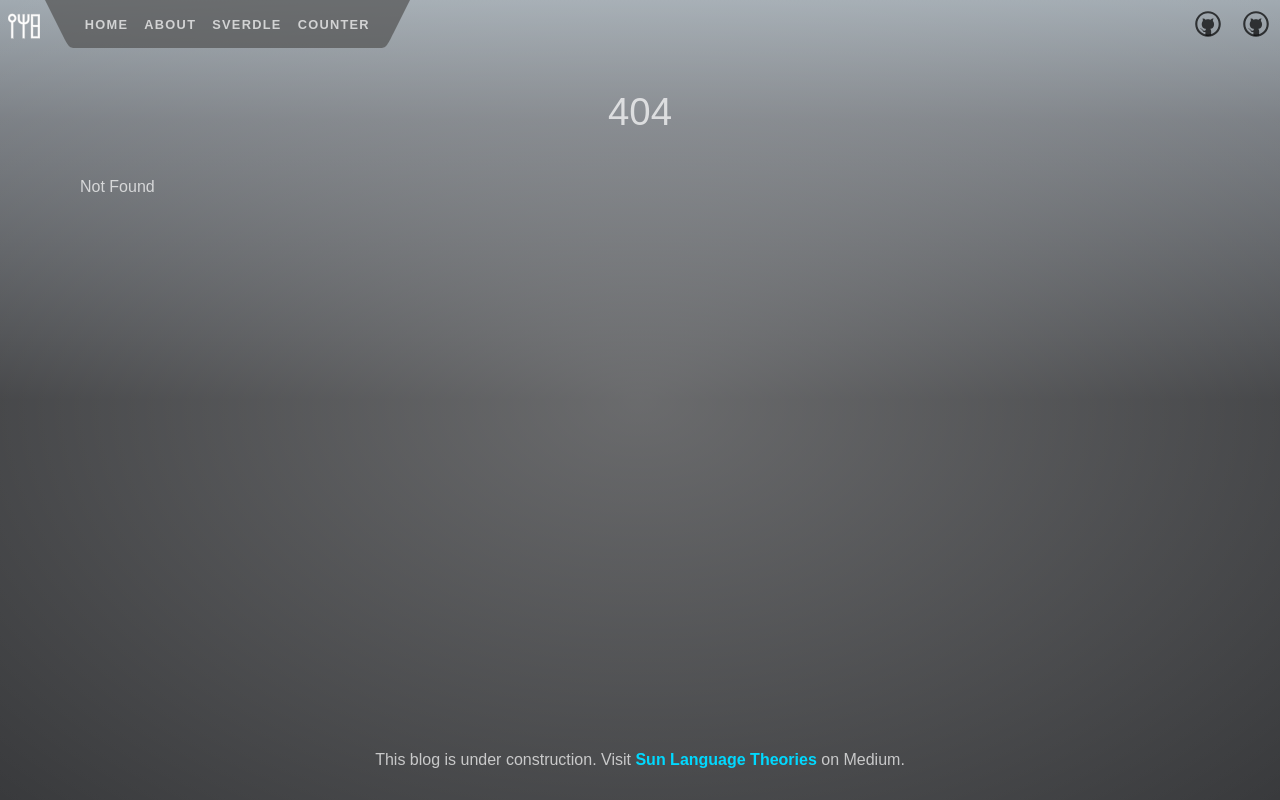
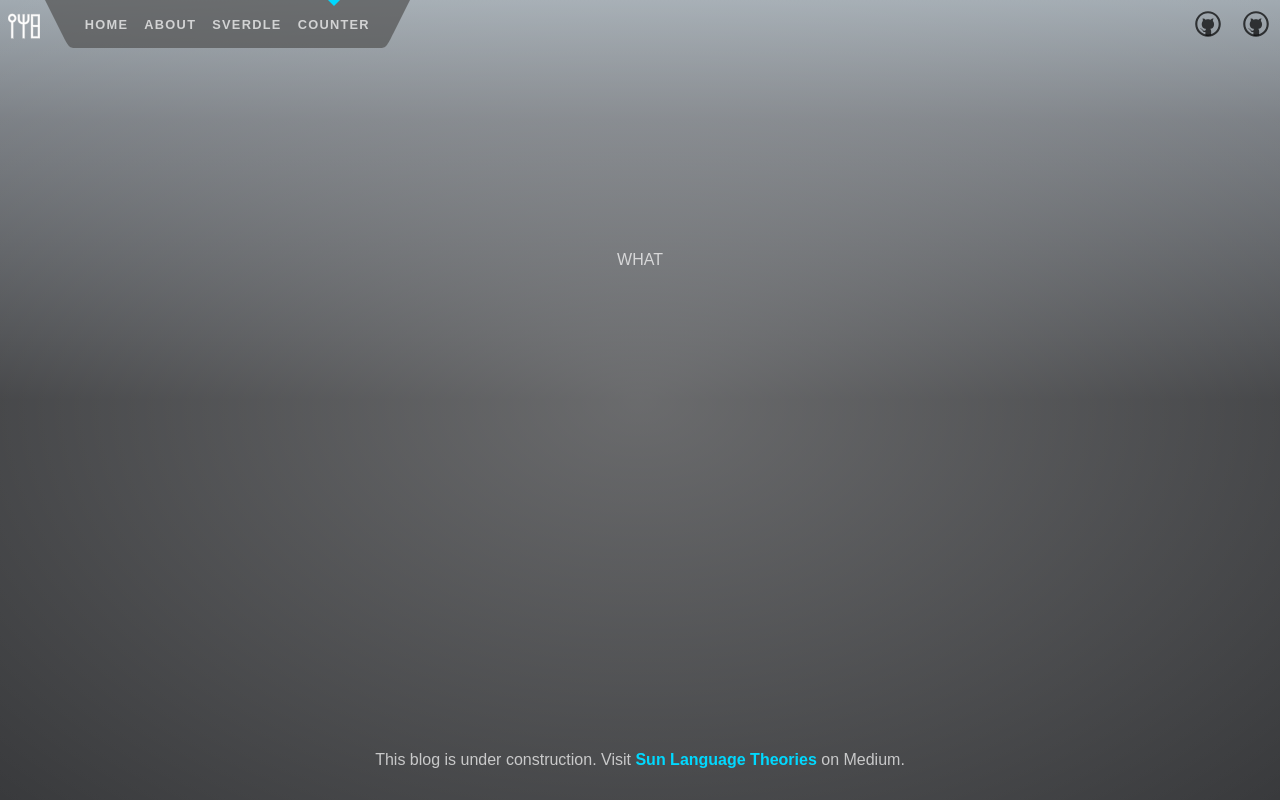
Before and after one commit to kebuhcah/sveltekit-website, a SvelteKit app: page /counter2 in a window 1280 px wide. Before the commit this address had no page. Built offline with nearby package versions, Linux system fonts and the light colour scheme.

Commit message:
fixed /counter issue by changing route name... old name apparently clashes with AdBlocker?

```diff
--- a/src/routes/Header.svelte
+++ b/src/routes/Header.svelte
@@ -24,8 +24,8 @@
 			<li aria-current={$page.url.pathname.startsWith('/sverdle') ? 'page' : undefined}>
 				<a href="/sverdle">Sverdle</a>
 			</li>
-			<li aria-current={$page.url.pathname === '/counter' ? 'page' : undefined}>
-				<a href="/counter">Counter</a>
+			<li aria-current={$page.url.pathname === '/counter2' ? 'page' : undefined}>
+				<a href="/counter2">Counter</a>
 			</li>
 		</ul>
 		<svg viewBox="0 0 2 3" aria-hidden="true">
--- a/src/routes/counter/+page.js
+++ b/src/routes/counter2/+page.js
@@ -2,8 +2,8 @@ import { dev } from '$app/environment';
 
 // we don't need any JS on this page, though we'll load
 // it in dev so that we get hot module replacement
-export const csr = true;
+export const csr = dev;
 
 // since there's no dynamic data here, we can prerender
 // it so that it gets served as a static asset in production
-export const prerender = false;
+export const prerender = true;
--- a/src/routes/counter/+page.svelte
+++ b/src/routes/counter2/+page.svelte
@@ -1,14 +1,15 @@
 <script>
-	import Counter from '../Counter.svelte';
+	//import Counter from '../Counter.svelte';
 </script>
 
 <svelte:head>
 	<title>Counter</title>
-	<meta name="description" content="Counter" />
+	<meta name="description" content="Counter what the heck" />
 </svelte:head>
 
 <section>
-	<Counter />
+	WHAT
+	<!-- <Counter /> -->
 </section>
 
 <style>
```
